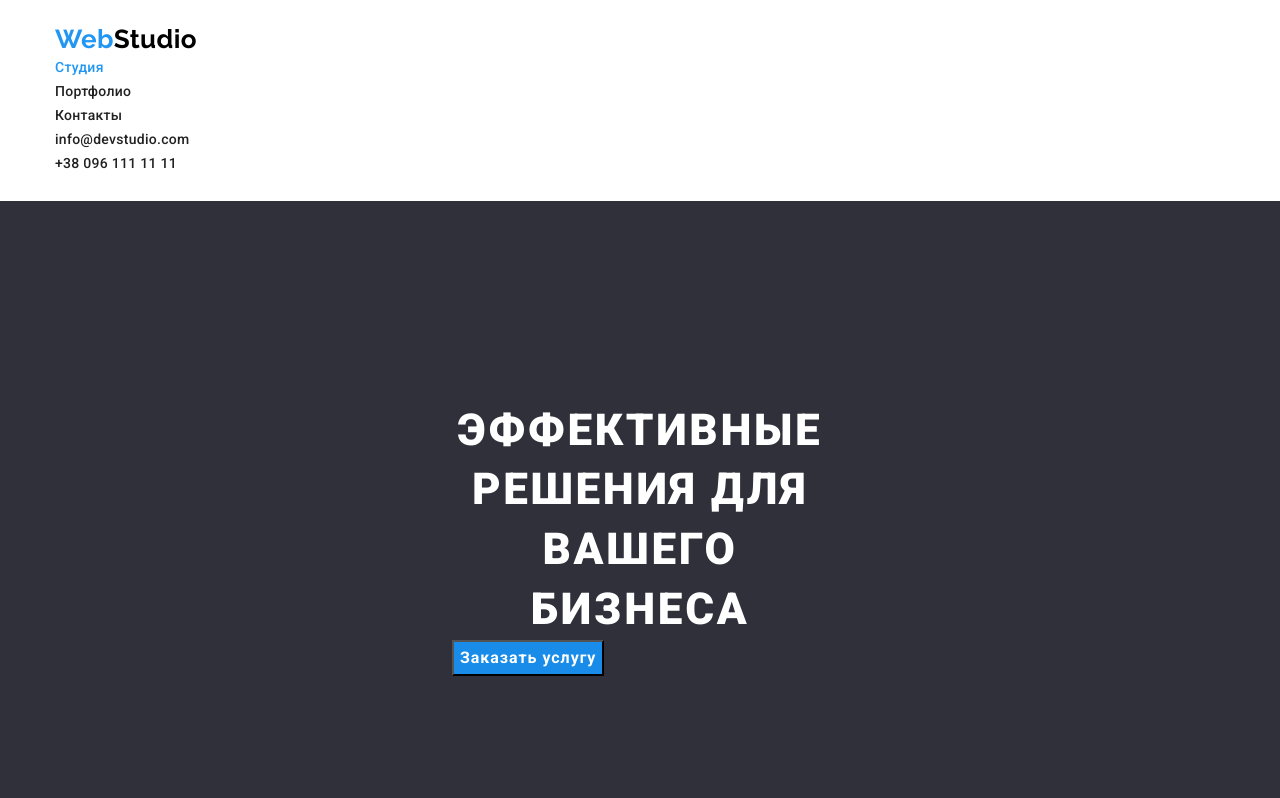
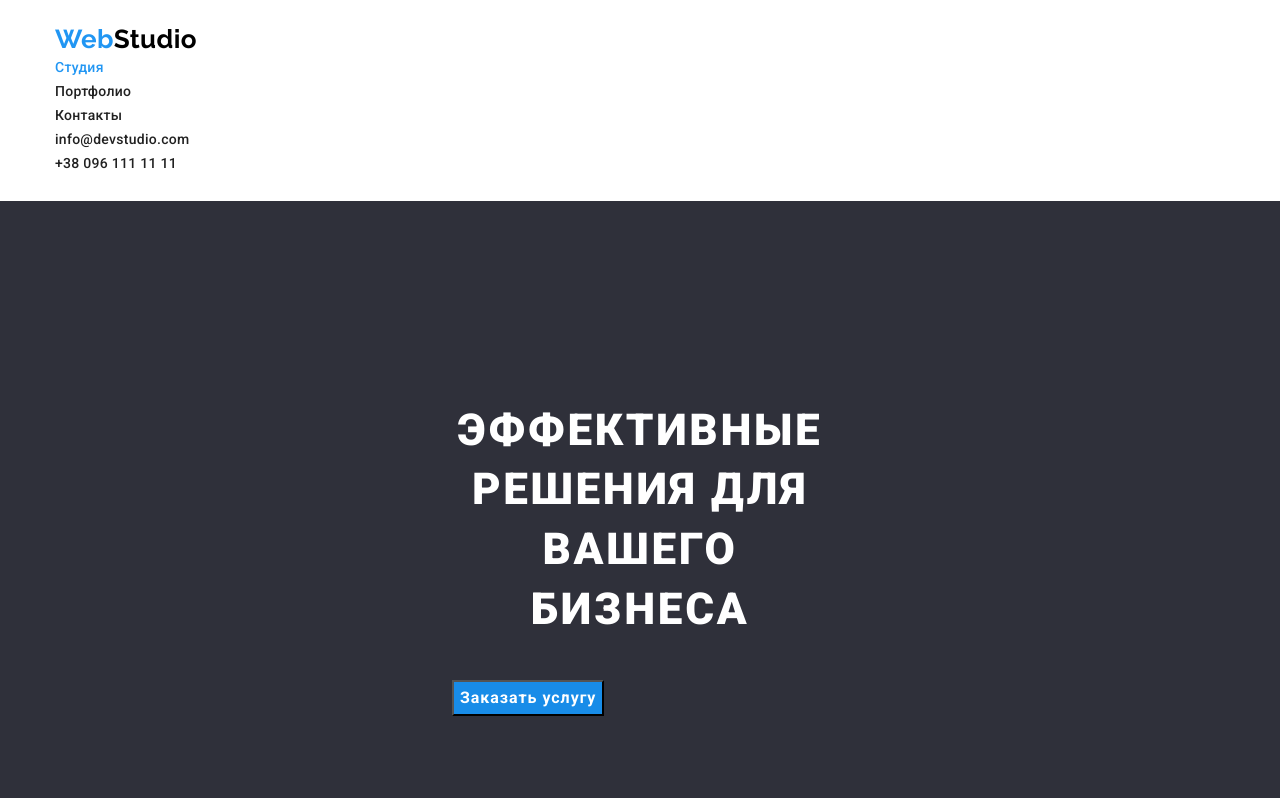
Before and after one commit to KuzmenkoKatya/goit-markup-hw-03, a plain HTML site: page index.html in a window 1280 px wide. Shown: the top 798 px of the page. Drawn offline with nearby package versions, Linux system fonts and the light colour scheme.

Commit message:
проба

```diff
--- a/css/styles.css
+++ b/css/styles.css
@@ -20,6 +20,8 @@
     ul {margin: 0; padding: 0;}
 
     button {cursor: pointer;}
+
+    img {display: block;}
 
   .list {list-style: none;}
   .link {text-decoration: none;}
@@ -59,6 +61,7 @@
     background-color: var(--white-color);
     padding-top: 24px;
     padding-bottom: 25px;}
+
   .header-site-nav .link:hover,
   .header-site-nav .link:focus,
   .header-site-auth .link:hover,
@@ -78,7 +81,8 @@
     letter-spacing: 0.02em;
     color: var(--title-text-color);}
 /* Герой */
-.hero {background-color: #2f303a;}
+.hero {background-color: #2f303a;
+   }
 .hero-title {
     font-weight: 900;
     font-size: 44px;
@@ -93,13 +97,16 @@
     line-height: 1.88;
     letter-spacing: 0.06em;
     color: var(--white-color);
-    background-color: #188ce8;}
-.container-hero {
-
+    background-color: #188ce8;
+    margin-top: 40px;
+    }
+  .container-hero {
   height: 600px;
   padding-top: 200px;
   padding-left: 452px;
   padding-right: 452px;
+  padding-bottom: 280px;
+
 }
 
 
```
